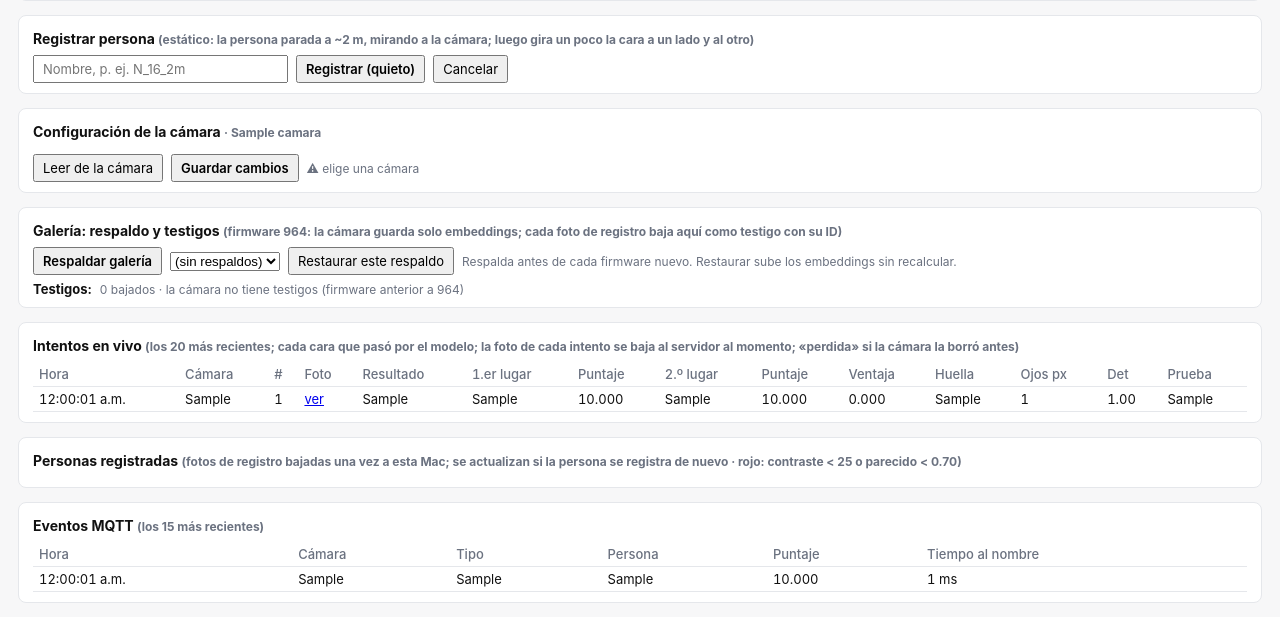
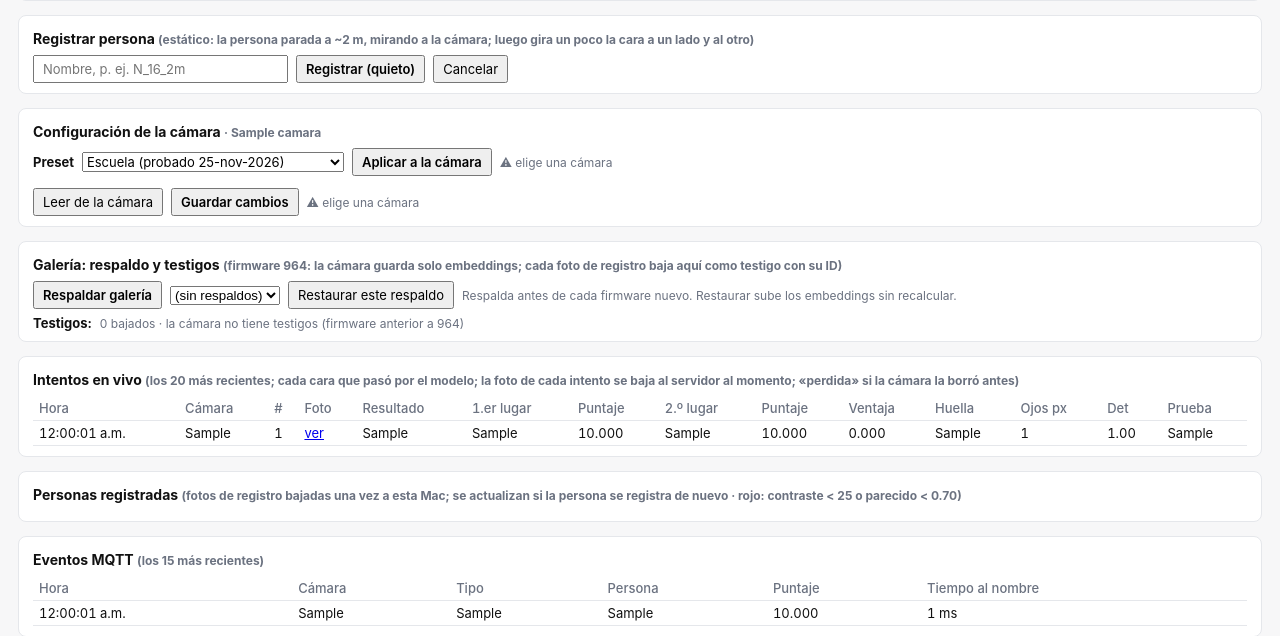
Before and after one commit to jonathanflores-crypto/interfazNE30X, a Flask app: template app/templates/index.html in a window 1280 px wide. Shown: the part 341-977 px from the top of the page. Before the commit the page ends 944 px from the top, so only its background shows below. Run offline with Flask 3, Linux system fonts and the light colour scheme; the template is opened without the code that fills it: most values are stand-ins (such as "Sample title", 1, 10 or a date in 2020); data that the repository does not hold is empty.

Commit message:
Add configuration presets (presets.json) sent from the interface and detected on the camera

```diff
--- a/app/app.py
+++ b/app/app.py
@@ -527,6 +527,58 @@ def corrida_en_curso():
                            (time.time() - 120,)).fetchone()
 
 
+# ---------------- Presets: la aplicación manda los valores y la cámara se ajusta ----------------
+PRESETS_JSON = os.path.join(os.path.dirname(__file__), "presets.json")
+# dónde está cada valor en GET /faces (la cámara no guarda presets: se compara valor por valor)
+_LECTURA = {"threshold": ("threshold",), "margin": ("margin",), "quality_min_eye": ("quality", "min_eye_px"),
+            "enroll_min_eye": ("enroll_check", "min_eye_px"), "quality_max_yaw": ("quality", "max_yaw"),
+            "fast_score": ("quality", "fast_score"), "strong_score": ("quality", "strong_score"),
+            "quality_min_contrast": ("quality", "min_contrast")}
+
+
+def cargar_presets():
+    with open(PRESETS_JSON) as fh:
+        return json.load(fh)["presets"]
+
+
+def valores_camara(d):
+    out = {}
+    for k, ruta in _LECTURA.items():
+        v = d
+        for paso in ruta:
+            v = (v or {}).get(paso)
+        out[k] = v
+    return out
+
+
+def preset_de(actual, presets):
+    """Nombre del preset que coincide con los valores de la cámara, o None (personalizado)."""
+    for p in presets:
+        if all(actual.get(k) is not None and abs(float(actual[k]) - float(v)) < 0.006 for k, v in p["valores"].items()):
+            return p["nombre"]
+    return None
+
+
+@app.route("/api/presets", methods=["GET", "POST"])
+def api_presets():
+    """GET ?camara=ip: presets y cuál tiene la cámara. POST {ip, nombre}: manda ese preset y lo verifica."""
+    presets = cargar_presets()
+    ip = request.args.get("camara", "") if request.method == "GET" else (request.json or {}).get("ip", "")
+    if ip not in CAMARAS:
+        return jsonify(error="elige una cámara", presets=presets), 400
+    try:
+        if request.method == "POST":
+            nombre = (request.json or {}).get("nombre")
+            p = next((x for x in presets if x["nombre"] == nombre), None)
+            if not p:
+                return jsonify(error=f"no existe el preset {nombre}"), 400
+            cam_json("POST", ip, "faces/config", json=p["valores"])
+        actual = valores_camara(cam_json("GET", ip, "faces")["data"])
+        return jsonify(presets=presets, actual=actual, preset=preset_de(actual, presets))
+    except Exception as e:  # noqa: BLE001
+        return jsonify(error=f"la cámara: {motivo(e)}", presets=presets), 502
+
+
 @app.route("/api/config", methods=["GET", "POST"])
 def api_config():
     if request.method == "GET":
--- /dev/null
+++ b/app/presets.json
@@ -0,0 +1,80 @@
+{
+  "_nota": "Presets que la interfaz manda a la cámara (POST /api/v1/faces/config). La cámara no guarda presets: solo los valores que recibe. Se pueden editar aquí; después correr actualizar.",
+  "presets": [
+    {
+      "nombre": "Escuela",
+      "estado": "probado 25-nov-2026",
+      "descripcion": "Gente caminando, poca luz, lentes. Sin confusiones entre personas en las pruebas.",
+      "valores": {
+        "threshold": 0.62,
+        "margin": 0.12,
+        "quality_min_eye": 18,
+        "enroll_min_eye": 22,
+        "quality_max_yaw": 0.45,
+        "fast_score": 0,
+        "strong_score": 0.8,
+        "quality_min_contrast": 0
+      }
+    },
+    {
+      "nombre": "Oficina Novus",
+      "estado": "propuesta: medir",
+      "descripcion": "Mejor luz que la escuela: threshold más bajo, mismo margen.",
+      "valores": {
+        "threshold": 0.58,
+        "margin": 0.12,
+        "quality_min_eye": 18,
+        "enroll_min_eye": 22,
+        "quality_max_yaw": 0.45,
+        "fast_score": 0,
+        "strong_score": 0.8,
+        "quality_min_contrast": 0
+      }
+    },
+    {
+      "nombre": "Acceso de cerca",
+      "estado": "propuesta: medir",
+      "descripcion": "La persona se para frente a la cámara (~1 m): solo caras grandes y de frente.",
+      "valores": {
+        "threshold": 0.6,
+        "margin": 0.1,
+        "quality_min_eye": 40,
+        "enroll_min_eye": 22,
+        "quality_max_yaw": 0.25,
+        "fast_score": 0,
+        "strong_score": 0.8,
+        "quality_min_contrast": 0
+      }
+    },
+    {
+      "nombre": "Pasillo",
+      "estado": "propuesta: medir",
+      "descripcion": "Gente que pasa caminando más lejos: acepta caras más chicas con un margen más estricto.",
+      "valores": {
+        "threshold": 0.62,
+        "margin": 0.15,
+        "quality_min_eye": 16,
+        "enroll_min_eye": 22,
+        "quality_max_yaw": 0.45,
+        "fast_score": 0,
+        "strong_score": 0.8,
+        "quality_min_contrast": 0
+      }
+    },
+    {
+      "nombre": "Poca luz / contraluz",
+      "estado": "propuesta: medir",
+      "descripcion": "Entradas con ventana o poca luz: margen estricto y descarta fotos sin contraste.",
+      "valores": {
+        "threshold": 0.62,
+        "margin": 0.15,
+        "quality_min_eye": 18,
+        "enroll_min_eye": 22,
+        "quality_max_yaw": 0.45,
+        "fast_score": 0,
+        "strong_score": 0.8,
+        "quality_min_contrast": 20
+      }
+    }
+  ]
+}
--- a/app/templates/index.html
+++ b/app/templates/index.html
@@ -109,6 +109,11 @@
 
   <section class="p-plataforma">
     <h2>Configuración de la cámara <span class="nota" id="cfgCam"></span></h2>
+    <div class="barra" style="margin-bottom:6px">
+      <b>Preset</b> <select id="presetSel" style="font:inherit"></select>
+      <button onclick="aplicarPreset()" style="font-weight:600">Aplicar a la cámara</button>
+      <span class="nota" id="presetMsg"></span>
+    </div>
     <div class="barra" id="cfg"></div>
     <div class="barra" style="margin-top:6px">
       <button onclick="leerConfig()">Leer de la cámara</button>
@@ -222,7 +227,33 @@ function pintarConfig(c) {
     return `<label style="margin-right:10px">${l} ${ctl}</label>`;
   }).join('');
 }
+// Presets: la interfaz manda los valores (presets.json) y la cámara se ajusta; la cámara no guarda presets
+async function leerPresets() {
+  const ip = cfgIp(); if (!ip) return;
+  const r = await (await fetch('/api/presets?camara=' + encodeURIComponent(ip))).json();
+  const sel = document.getElementById('presetSel');
+  if (r.presets && !sel.options.length) {
+    sel.innerHTML = r.presets.map(p => `<option value="${p.nombre}" title="${p.descripcion}">${p.nombre} (${p.estado})</option>`).join('');
+  }
+  const m = document.getElementById('presetMsg');
+  if (r.error) { m.textContent = '⚠ ' + r.error; return; }
+  m.innerHTML = r.preset ? `La cámara tiene: <b>${r.preset}</b>` : 'La cámara tiene: <b>personalizado</b> (no coincide con ningún preset)';
+  if (r.preset) sel.value = r.preset;
+}
+async function aplicarPreset() {
+  const ip = cfgIp(), nombre = document.getElementById('presetSel').value;
+  if (!ip || !nombre) return;
+  if (!confirm(`Aplicar el preset "${nombre}" a ${ip}?`)) return;
+  document.getElementById('presetMsg').textContent = 'Aplicando…';
+  const r = await (await fetch('/api/presets', {method: 'POST', headers: {'Content-Type': 'application/json'},
+                                                body: JSON.stringify({ip, nombre})})).json();
+  const m = document.getElementById('presetMsg');
+  if (r.error) { m.textContent = '⚠ ' + r.error; return; }
+  m.innerHTML = r.preset === nombre ? `✓ Aplicado y verificado: <b>${nombre}</b>` : `⚠ Se mandó, pero la cámara quedó como ${r.preset || 'personalizado'}`;
+  leerConfig();
+}
 async function leerConfig() {
+  leerPresets();
   const ip = cfgIp();
   document.getElementById('cfgCam').textContent = ip ? '· ' + ip : '';
   if (!ip) { document.getElementById('cfgMsg').textContent = 'Agrega o elige una cámara arriba.'; return; }
```
Also changed, not shown: README.md.
